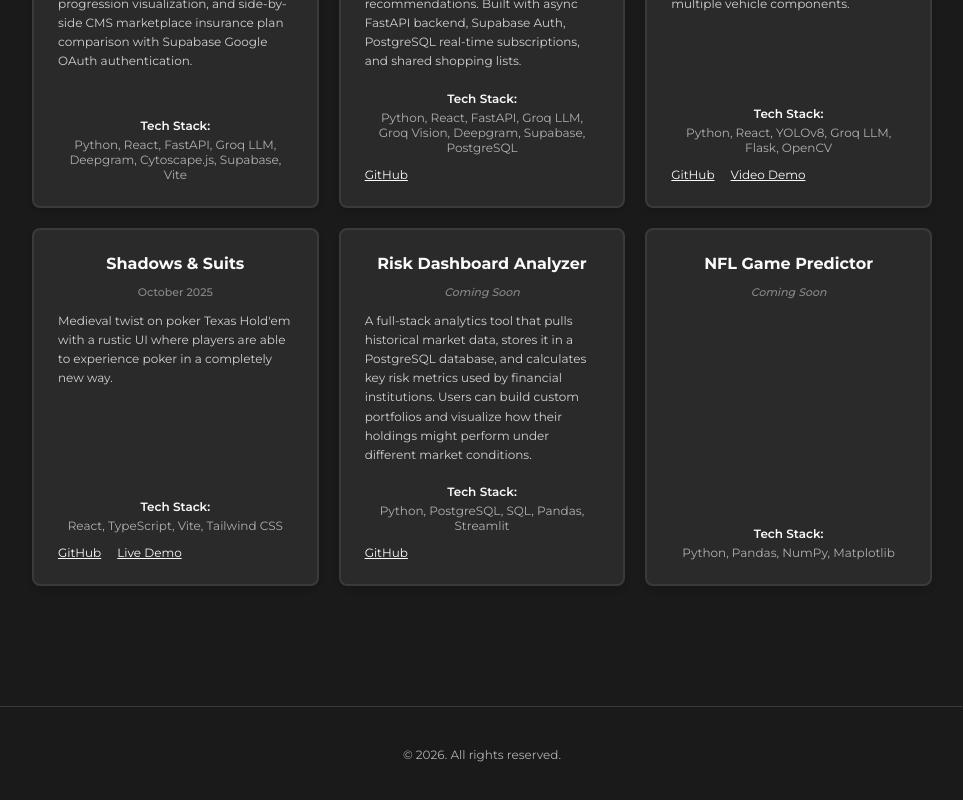
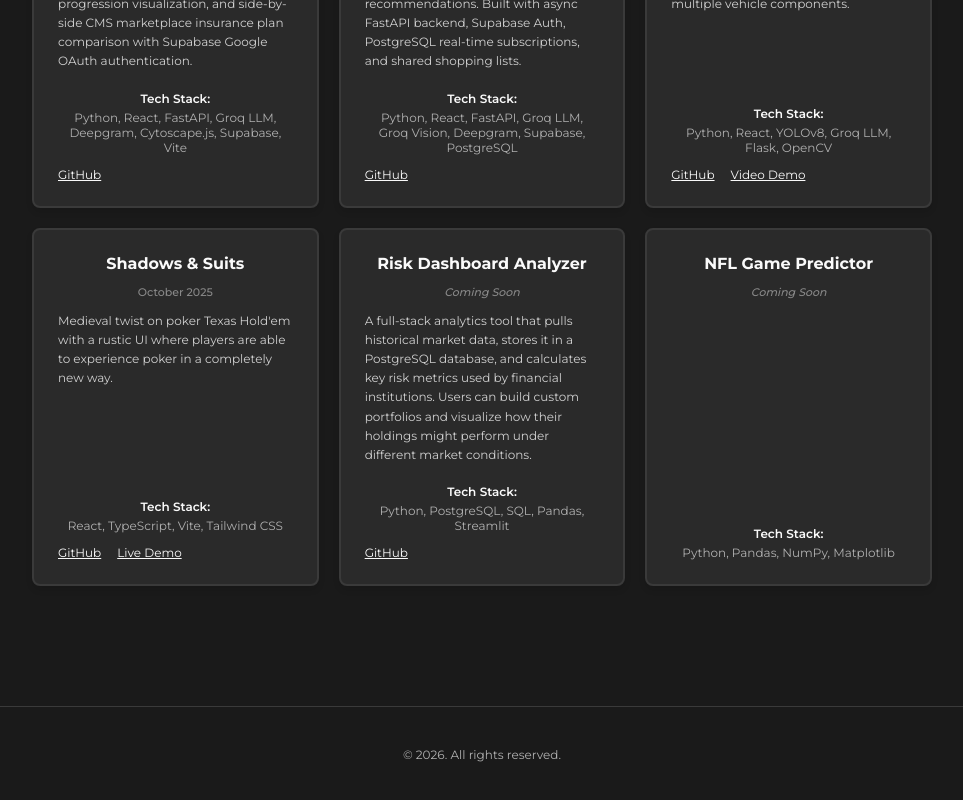
Before and after one commit to pradyunbachu/Portfolio-Website, a React (Vite) app: page / in a window 1280 px wide. Shown: the part 2657-3457 px from the top of the page, without its empty margins (158-1121 px from the left). Built offline with nearby package versions, Linux system fonts and the light colour scheme.

Commit message:
added github link to lotus

```diff
--- a/src/App.jsx
+++ b/src/App.jsx
@@ -111,7 +111,9 @@ function App() {
         "Collaborated with a team to build a healthcare cost projection platform using Deepgram speech-to-text and a two-layer detection system (regex + Groq LLM) to map symptoms to 40+ ICD-10 conditions. Features a simulation engine using odds ratios from 1.5M+ MEPS patient records, interactive Cytoscape.js disease progression visualization, and side-by-side CMS marketplace insurance plan comparison with Supabase Google OAuth authentication.",
       techStack:
         "Python, React, FastAPI, Groq LLM, Deepgram, Cytoscape.js, Supabase, Vite",
-      links: [],
+      links: [
+        { label: "GitHub", url: "https://github.com/pradyunbachu/Lotus" },
+      ],
     },
     {
       title: "Voxal",
```
